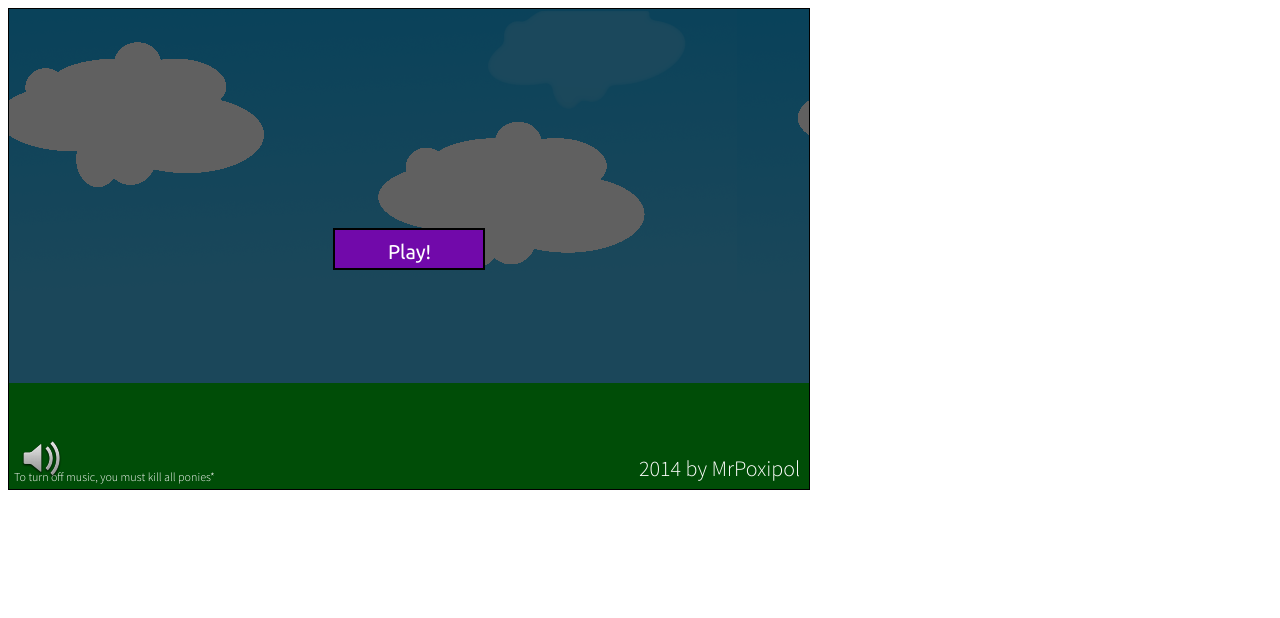
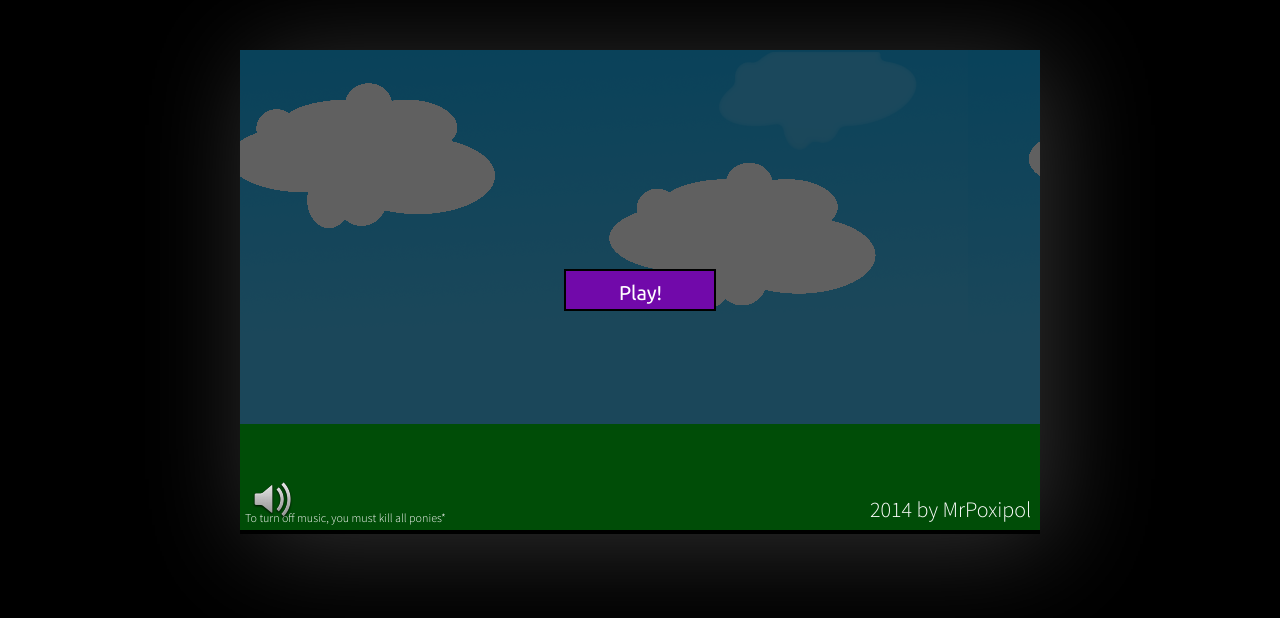
Before and after one commit to Boquete/ponyhunter, a plain HTML site: page index.html in a window 1280 px wide. Drawn offline with nearby package versions, Linux system fonts and the light colour scheme.

Commit message:
Update index.html

```diff
--- a/index.html
+++ b/index.html
@@ -32,9 +32,9 @@
         <link rel="stylesheet" href="css/style.css">
         <link rel="icon" href="img/pony.png">
     </head>
-    <body>
-        <div>
-            <canvas width="800" height="480" style="border: solid 1px black" id="screen">Your browser doesn't support canvas tag.</canvas>
+    <body style="background-color:#000">
+        <div style="margin: 0 auto;max-width: 800px;margin-top: 50px;box-shadow: 10px 10px 100px #323232;">
+            <canvas width="800" height="480" id="screen">Your browser doesn't support canvas tag.</canvas>
         </div>
     </body>
     <!--Scripts-->
```
